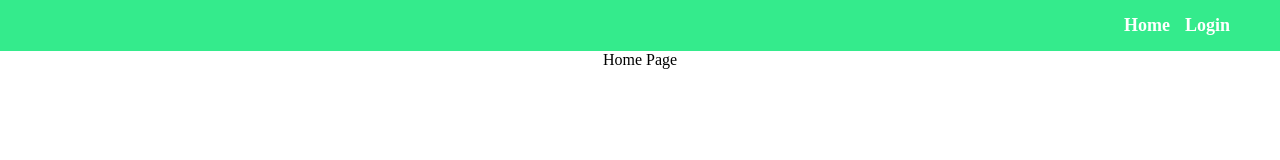
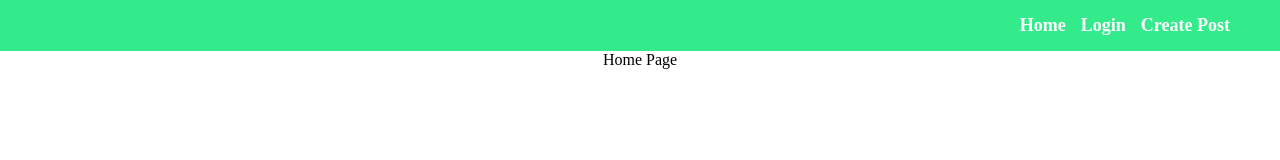
Before and after one commit to Olajidecodez/offi, a React (Create React App) app: page / in a window 1280 px wide. Shown: the top 160 px of the page. Built offline with nearby package versions, Linux system fonts and the light colour scheme; no server answers.

Commit message:
implementing create post feature

```diff
--- a/src/App.tsx
+++ b/src/App.tsx
@@ -4,6 +4,7 @@ import { Main } from './pages/main';
 import { Login } from './pages/login';
 import { Navbar } from './components/navbar';
 import './App.css';
+import { Createpost } from './pages/createpost';
 
 function App() {
   return (
@@ -13,6 +14,7 @@ function App() {
         <Routes>
           <Route path="/" element={<Main />} />
           <Route path="/login" element={<Login />} />
+          <Route path="/Createpost" element={<Createpost />} />
         </Routes>
       </Router>
     </div>
--- a/src/components/navbar.tsx
+++ b/src/components/navbar.tsx
@@ -16,6 +16,7 @@ export const Navbar = () => {
      <div className="link">
       <Link className="home" to="/">Home</Link>
       <Link className="login" to="/login">Login</Link>
+      <Link className="CreatePost" to="/createPost">Create Post</Link>
      </div>
 
 
--- /dev/null
+++ b/src/pages/createpost.tsx
@@ -0,0 +1,3 @@
+export const Createpost = () => {
+  return<div>This is the createPost page</div>
+}
```
